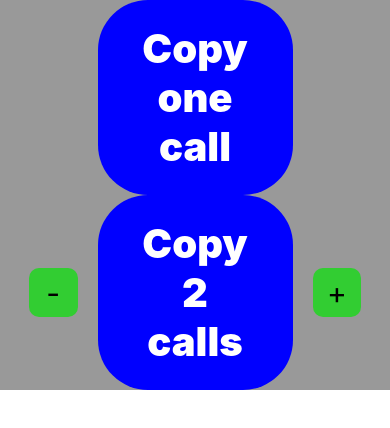
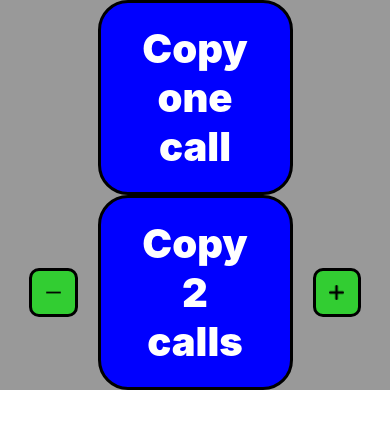
Before and after one commit to MrMicrowaveOven/CopyCall, a React Native app: screen / in a window 390 px wide. Shown: the top 428 px of the page. Built offline with nearby package versions, Linux system fonts and the light colour scheme.

Commit message:
Center styling

```diff
--- a/App.tsx
+++ b/App.tsx
@@ -6,7 +6,7 @@
  */
 
 import React, { useState } from 'react';
-import { Button, SafeAreaView, StyleSheet, Text, TouchableOpacity, View } from 'react-native';
+import { Image, SafeAreaView, StyleSheet, Text, TouchableOpacity, View } from 'react-native';
 import { Dimensions, PermissionsAndroid } from 'react-native';
 import CallLogs from 'react-native-call-log';
 import Clipboard from '@react-native-clipboard/clipboard';
@@ -75,13 +75,13 @@ const App = () => {
         </TouchableOpacity>
         <View style={styles.nCallsButtons}>
           <TouchableOpacity style={[styles.nCallSetButtons, {width: smallButtonWidth, height: smallButtonWidth}]} onPress={() => numCallsToCopy > 2 && setNumCallsToCopy(numCallsToCopy - 1)}>
-            <Text style={styles.nCallSetButtonsText}>-</Text>
+            <Image source={require("./minus-sign.png")} style={styles.nCallSetIcons}/>
           </TouchableOpacity>
           <TouchableOpacity onPress={() => copyN(numCallsToCopy)} style={[styles.button, styles.copyNButton, {width: buttonWidth, height: buttonWidth}]}>
             <Text style={[styles.buttonText, styles.nCallText]}>Copy{"\n"}{numCallsToCopy}{"\n"}calls</Text>
           </TouchableOpacity>
           <TouchableOpacity style={[styles.nCallSetButtons, {width: smallButtonWidth, height: smallButtonWidth}]} onPress={() => setNumCallsToCopy(numCallsToCopy + 1)}>
-            <Text style={styles.nCallSetButtonsText}>+</Text>
+            <Image source={require("./plus-sign.png")} style={styles.nCallSetIcons}/>
           </TouchableOpacity>
         </View>
       </View>
@@ -107,7 +107,9 @@ const styles = StyleSheet.create({
     justifyContent: "center",
     alignItems: "center",
     backgroundColor: "blue",
-    borderRadius: 50,
+    borderRadius: 30,
+    borderWidth: 3,
+    borderColor: "black"
   },
   copyOneButton: {},
   copyNButton: {},
@@ -133,11 +135,12 @@ const styles = StyleSheet.create({
     margin: 20,
     backgroundColor: "limegreen",
     borderRadius: 10,
+    borderWidth: 3,
+    borderColor: "black"
   },
-  nCallSetButtonsText: {
-    color: "black",
-    fontSize: 30,
-    textAlign: "center"
+  nCallSetIcons: {
+    width: 15,
+    height: 15,
   }
 });
 
```
Also changed, not shown: minus-sign.png (added), plus-sign.png (added).
